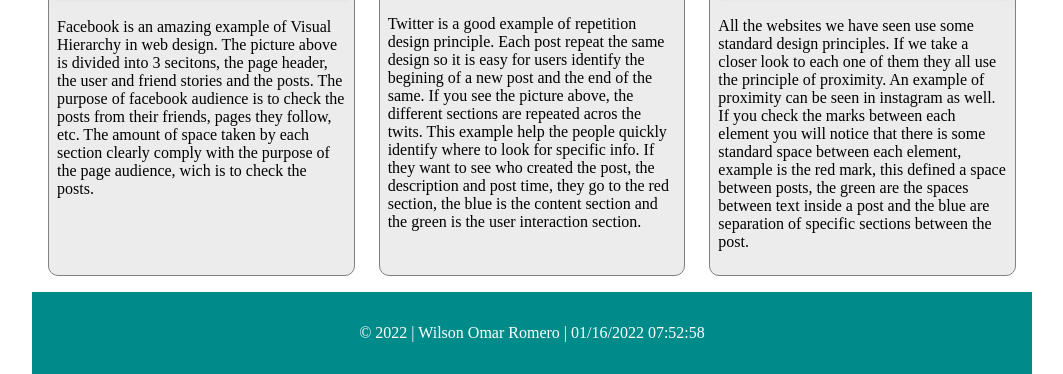
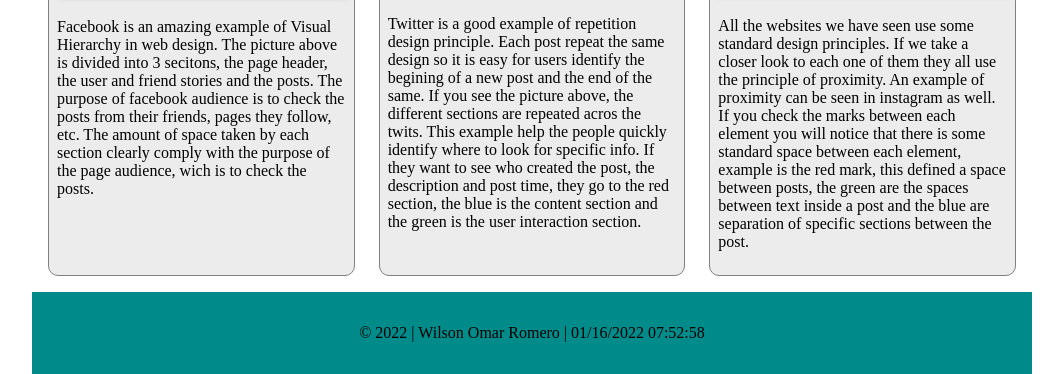
Before and after one commit to wilsonBYU/wdd230, a plain HTML site: page lessons/02/design-principles.html in a window 1280 px wide. Shown: the part 914-1288 px from the top of the page, without its empty margins (108-1171 px from the left). Drawn offline with Linux system fonts and the light colour scheme.

Commit message:
fixed accesibility mistake

```diff
--- a/lessons/02/css/small.css
+++ b/lessons/02/css/small.css
@@ -61,7 +61,3 @@ footer {
     text-align: center;
     background-color: darkcyan;
 }
-
-footer > p {
-    color: white;
-}
```
